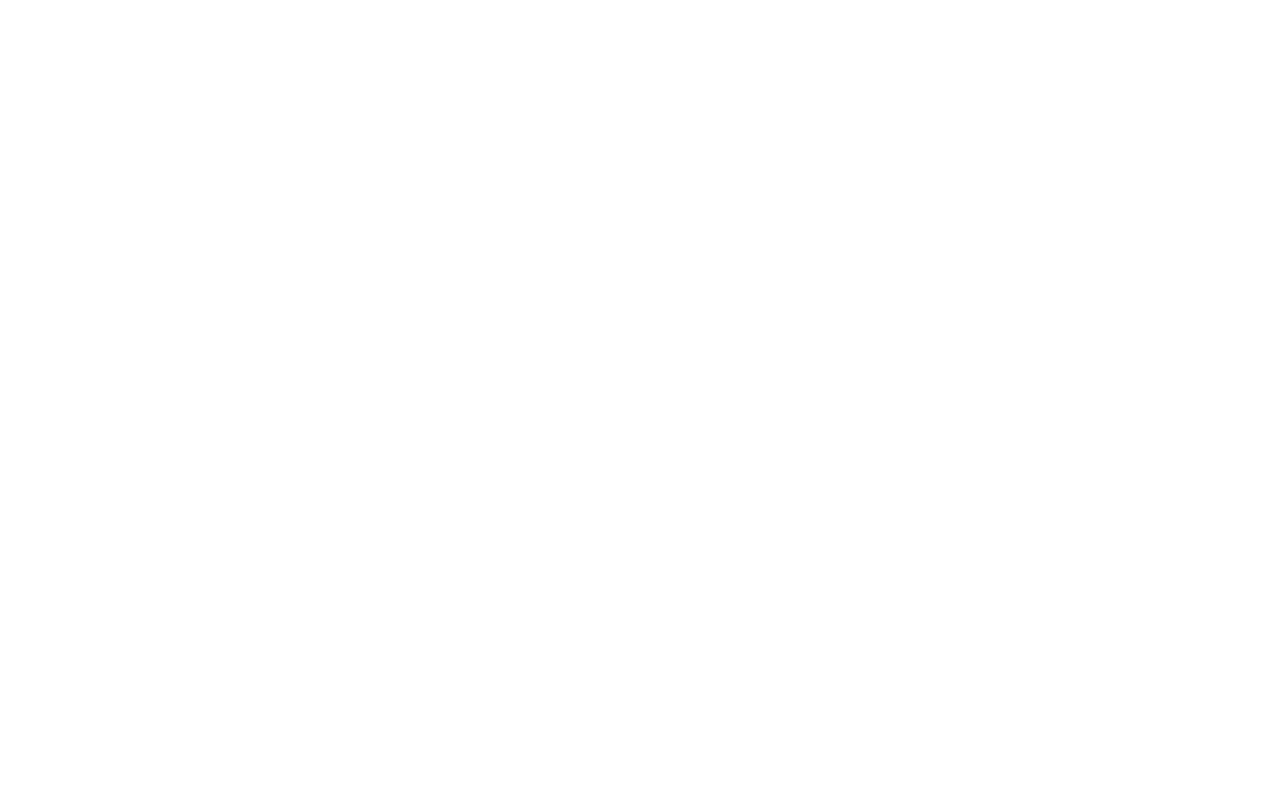
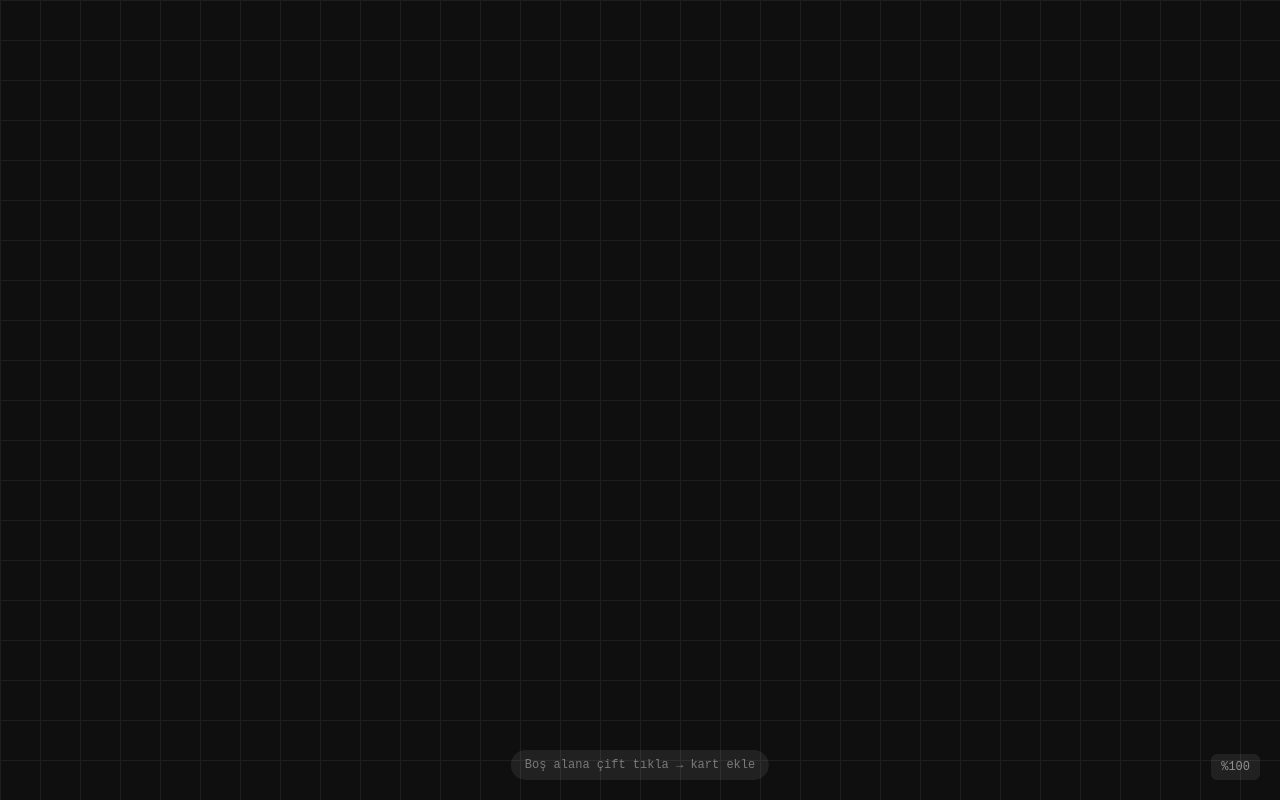
Before and after one commit to ESAT885/sketch-app, a Vue app: page /canvas in a window 1280 px wide. Before the commit this address had no page. Built offline with nearby package versions, Linux system fonts and the light colour scheme; the HTML template or start-up script is replaced by a standard one.

Commit message:
canvanın scale problemi çözüldü

```diff
--- a/src/components/CanvasMenus.vue
+++ b/src/components/CanvasMenus.vue
@@ -67,9 +67,8 @@ function addDiagram() {
           📦 Diagram Ekle
         </button>
 
-        <button class=" p-2 rounded b-3"
-        @click="objectsStore.toggleConnectionMode()"
-        :class="objectsStore.connectionMode ? 'bg-green-500' : 'bg-blue-500'">
+        <button class=" p-2 rounded b-3" @click="objectsStore.toggleConnectionMode()"
+          :class="objectsStore.connectionMode ? 'bg-green-500' : 'bg-blue-500'">
           Bağlantı
         </button>
 
--- a/src/components/canvas/InfiniteCanvas.vue
+++ b/src/components/canvas/InfiniteCanvas.vue
@@ -1,15 +1,15 @@
 <script setup lang="ts">
+import { useObjectsStore } from "@/stores/object.store";
 import { ref, computed } from "vue";
-
-const x = ref(0);
-const y = ref(0);
+const objectsStore = useObjectsStore();
+// --- Pan & Zoom ---
+const x = ref(window.innerWidth / 2 - 50000); // canvas ortalanmış başlangıç
+const y = ref(window.innerHeight / 2 - 50000);
 const scale = ref(1);
 
 let dragging = false;
 let startX = 0;
 let startY = 0;
-
-const canvasRef = ref<HTMLDivElement | null>(null); // canvas wrapper
 
 function mouseDown(e: MouseEvent) {
   dragging = true;
@@ -20,11 +20,8 @@ function mouseDown(e: MouseEvent) {
 function mouseMove(e: MouseEvent) {
   if (!dragging) return;
 
-  const dx = e.clientX - startX;
-  const dy = e.clientY - startY;
-
-  x.value += dx;
-  y.value += dy;
+  x.value += e.clientX - startX;
+  y.value += e.clientY - startY;
 
   startX = e.clientX;
   startY = e.clientY;
@@ -40,76 +37,87 @@ function wheel(e: WheelEvent) {
   const zoomIntensity = 0.1;
   const delta = e.deltaY > 0 ? -zoomIntensity : zoomIntensity;
 
-  const newScale = scale.value + delta;
-  if (newScale < 0.2 || newScale > 4) return;
+  // zoom limitleri
+  const newScale = Math.min(4, Math.max(0.2, scale.value + delta));
 
-  const rect = canvasRef.value!.getBoundingClientRect();
-  const mouseX = e.clientX - rect.left;
-  const mouseY = e.clientY - rect.top;
+  const mouseX = e.clientX;
+  const mouseY = e.clientY;
 
-  // Mouse'un world koordinatları
   const wx = (mouseX - x.value) / scale.value;
   const wy = (mouseY - y.value) / scale.value;
 
   scale.value = newScale;
 
-  // Pan'ı güncelle, fare sabit kalacak
   x.value = mouseX - wx * scale.value;
   y.value = mouseY - wy * scale.value;
 }
 
 const canvasStyle = computed(() => ({
   transform: `translate(${x.value}px, ${y.value}px) scale(${scale.value})`,
-  transformOrigin: "0 0"
+  transformOrigin: "0 0",
 }));
+
 const gridStyle = computed(() => ({
   backgroundSize: `${40 * scale.value}px ${40 * scale.value}px`,
-  backgroundPosition: `${x.value * scale.value}px ${y.value * scale.value}px`
-}))
+  backgroundPosition: `${x.value}px ${y.value}px`,
+}));
+
+function canvasClick(e: MouseEvent) {
+  console.log("Canvas clicked at:", e.clientX, e.clientY);
+  // Eğer canvas sürükleniyorsa ekleme yapma
+  if (dragging) return;
+
+  const cx = (e.clientX - x.value) / scale.value;
+  const cy = (e.clientY - y.value) / scale.value;
+
+  objectsStore.addObject({
+    type: "note",
+    x: cx,
+    y: cy,
+    size: 150,
+    title: "",
+  });
+  console.log("Canvas clicked at:", objectsStore.objects);
+}
+
 </script>
 
 <template>
-  <div
-    class="viewport"
-    @mousedown="mouseDown"
-    @mousemove="mouseMove"
-    @mouseup="mouseUp"
-    @mouseleave="mouseUp"
-    @wheel.prevent="wheel"
-  >
+  <div class="viewport" @mousedown="mouseDown" @mousemove="mouseMove" @mouseup="mouseUp" @mouseleave="mouseUp"
+    @wheel.prevent="wheel" @click="canvasClick">
     <div class="grid" :style="gridStyle"></div>
-
-    <div ref="canvasRef" class="canvas" :style="canvasStyle">
-      <slot/>
+    <div class="canvas" :style="canvasStyle">
+      <slot />
     </div>
   </div>
-
 </template>
 
 <style>
-.viewport{
-  width:100vw;
-  height:100vh;
-  overflow:hidden;
-  position:relative;
-  background:#111;
+.viewport {
+  width: 100vw;
+  height: 100vh;
+  overflow: hidden;
+  position: relative;
+  background: #111;
   cursor: grab;
 }
-.viewport:active { cursor: grabbing; }
 
-.grid{
-  position:absolute;
-   inset:0;
-  pointer-events:none;
+.viewport:active {
+  cursor: grabbing;
+}
+
+.grid {
+  position: absolute;
+  inset: 0;
+  pointer-events: none;
   background-image:
     linear-gradient(#222 1px, transparent 1px),
-    linear-gradient(90deg,#222 1px, transparent 1px);
-  background-size:40px 40px;
+    linear-gradient(90deg, #222 1px, transparent 1px);
 }
 
-.canvas{
-  position:absolute;
-  width:100000px;
-  height:100000px;
+.canvas {
+  position: absolute;
+  width: 100000px;
+  height: 100000px;
 }
 </style>
--- a/src/router/index.ts
+++ b/src/router/index.ts
@@ -1,6 +1,6 @@
 import { createRouter, createWebHistory } from 'vue-router'
 import HomeView from '../views/HomeView.vue'
-
+import denemeCard from '../views/denemeCard.vue'
 const router = createRouter({
   history: createWebHistory(import.meta.env.BASE_URL),
   routes: [
@@ -9,6 +9,11 @@ const router = createRouter({
       name: 'home',
       component: HomeView,
     },
+    {
+      path: '/canvas',
+      name: 'canvas',
+      component: denemeCard,
+    }
   ],
 })
 
--- a/src/stores/object.store.ts
+++ b/src/stores/object.store.ts
@@ -19,7 +19,7 @@ export interface Connection {
 export const useObjectsStore = defineStore("objects", {
   state: () => ({
     objects: [
-      { id: crypto.randomUUID().toString(), type: "note", x: 100, y: 100, size: 150, color: "", title: 'Alışveriş Listesi', text: 'Alışveriş listesi' },
+      { id: crypto.randomUUID().toString(), type: "note", x:  49992 , y: 50000, size: 150, color: "", title: 'Alışveriş Listesi', text: 'Alışveriş listesi' },
       { id: crypto.randomUUID().toString(), type: "doc", x: 300, y: 100, size: 150, color: "gray", title: 'Not 2', text: 'Not 2' },
       { id: crypto.randomUUID().toString(), type: "note", x: 500, y: 100, size: 150, color: "", title: 'Not 3', text: 'Not 3' }
     ] as CanvasObject[],
--- /dev/null
+++ b/src/views/denemeCard.vue
@@ -0,0 +1,274 @@
+<script setup lang="ts">
+import { ref, computed } from "vue";
+
+// --- Pan & Zoom ---
+const x = ref(window.innerWidth / 2 - 50000);
+const y = ref(window.innerHeight / 2 - 50000);
+const scale = ref(1);
+
+let dragging = false;
+let startX = 0;
+let startY = 0;
+
+function mouseDown(e: MouseEvent) {
+  const target = e.target as HTMLElement;
+  if (target.closest(".card")) return;
+  dragging = true;
+  startX = e.clientX;
+  startY = e.clientY;
+}
+
+function mouseMove(e: MouseEvent) {
+  if (!dragging) return;
+  x.value += e.clientX - startX;
+  y.value += e.clientY - startY;
+  startX = e.clientX;
+  startY = e.clientY;
+}
+
+function mouseUp() {
+  dragging = false;
+}
+
+function wheel(e: WheelEvent) {
+  e.preventDefault();
+  const delta = e.deltaY > 0 ? -0.1 : 0.1;
+  const newScale = Math.min(4, Math.max(0.2, scale.value + delta));
+
+  const mouseX = e.clientX;
+  const mouseY = e.clientY;
+  const wx = (mouseX - x.value) / scale.value;
+  const wy = (mouseY - y.value) / scale.value;
+
+  scale.value = newScale;
+  x.value = mouseX - wx * scale.value;
+  y.value = mouseY - wy * scale.value;
+}
+
+const canvasStyle = computed(() => ({
+  transform: `translate(${x.value}px, ${y.value}px) scale(${scale.value})`,
+  transformOrigin: "0 0",
+}));
+
+const gridStyle = computed(() => ({
+  backgroundSize: `${40 * scale.value}px ${40 * scale.value}px`,
+  backgroundPosition: `${x.value}px ${y.value}px`,
+}));
+
+// --- Cards ---
+interface Card {
+  id: number;
+  cx: number;  // canvas koordinatı
+  cy: number;
+  text: string;
+  color: string;
+  editing: boolean;
+}
+
+const cards = ref<Card[]>([]);
+let nextId = 1;
+
+const COLORS = ["#fef08a", "#bbf7d0", "#bfdbfe", "#fecaca", "#e9d5ff", "#fed7aa"];
+
+function addCard(e: MouseEvent) {
+  // Sadece boş alana çift tıklandığında ekle
+  const target = e.target as HTMLElement;
+  if (target.closest(".card")) return;
+
+  // Ekran koordinatını canvas koordinatına çevir
+  const cx = (e.clientX - x.value) / scale.value;
+  const cy = (e.clientY - y.value) / scale.value;
+
+  cards.value.push({
+    id: nextId++,
+    cx: cx - 100,
+    cy: cy - 60,
+    text: "",
+    color: COLORS[Math.floor(Math.random() * COLORS.length)] || "#ffffff",
+    editing: true,
+  });
+}
+
+function deleteCard(id: number) {
+  cards.value = cards.value.filter(c => c.id !== id);
+}
+
+// --- Card drag ---
+let cardDragging: Card | null = null;
+let cardStartMouseX = 0;
+let cardStartMouseY = 0;
+let cardStartCX = 0;
+let cardStartCY = 0;
+
+function cardMouseDown(e: MouseEvent, card: Card) {
+  const target = e.target as HTMLElement;
+  if (target.tagName === "TEXTAREA" || target.closest(".delete-btn")) return;
+  e.stopPropagation();
+  cardDragging = card;
+  cardStartMouseX = e.clientX;
+  cardStartMouseY = e.clientY;
+  cardStartCX = card.cx;
+  cardStartCY = card.cy;
+
+  window.addEventListener("mousemove", onCardMove);
+  window.addEventListener("mouseup", onCardUp);
+}
+
+function onCardMove(e: MouseEvent) {
+  if (!cardDragging) return;
+  const dx = (e.clientX - cardStartMouseX) / scale.value;
+  const dy = (e.clientY - cardStartMouseY) / scale.value;
+  cardDragging.cx = cardStartCX + dx;
+  cardDragging.cy = cardStartCY + dy;
+}
+
+function onCardUp() {
+  cardDragging = null;
+  window.removeEventListener("mousemove", onCardMove);
+  window.removeEventListener("mouseup", onCardUp);
+}
+</script>
+
+<template>
+  <div
+    class="viewport"
+    @mousedown="mouseDown"
+    @mousemove="mouseMove"
+    @mouseup="mouseUp"
+    @mouseleave="mouseUp"
+    @wheel.prevent="wheel"
+    @dblclick="addCard"
+  >
+    <!-- Grid -->
+    <div class="grid" :style="gridStyle" />
+
+    <!-- Canvas -->
+    <div class="canvas" :style="canvasStyle">
+      <!-- Cards -->
+      <div
+        v-for="card in cards"
+        :key="card.id"
+        class="card"
+        :style="{ left: card.cx + 'px', top: card.cy + 'px', background: card.color }"
+        @mousedown="cardMouseDown($event, card)"
+      >
+        <button class="delete-btn" @click="deleteCard(card.id)">✕</button>
+        <textarea
+          v-model="card.text"
+          placeholder="Notunu yaz..."
+          @focus="card.editing = true"
+          @blur="card.editing = false"
+        />
+      </div>
+    </div>
+
+    <!-- UI -->
+    <div class="hint">Boş alana çift tıkla → kart ekle</div>
+    <div class="zoom-info">%{{ Math.round(scale * 100) }}</div>
+  </div>
+</template>
+
+<style scoped>
+.viewport {
+  width: 100vw;
+  height: 100vh;
+  overflow: hidden;
+  position: relative;
+  background: #0f0f0f;
+  cursor: grab;
+  user-select: none;
+}
+.viewport:active { cursor: grabbing; }
+
+.grid {
+  position: absolute;
+  inset: 0;
+  pointer-events: none;
+  background-image:
+    linear-gradient(#1e1e1e 1px, transparent 1px),
+    linear-gradient(90deg, #1e1e1e 1px, transparent 1px);
+}
+
+.canvas {
+  position: absolute;
+  left: 0;
+  top: 0;
+  width: 100000px;
+  height: 100000px;
+}
+
+.card {
+  position: absolute;
+  width: 200px;
+  min-height: 120px;
+  border-radius: 10px;
+  box-shadow: 0 4px 20px rgba(0,0,0,0.4);
+  display: flex;
+  flex-direction: column;
+  cursor: move;
+  transition: box-shadow 0.15s;
+}
+.card:hover {
+  box-shadow: 0 8px 30px rgba(0,0,0,0.5);
+}
+
+.delete-btn {
+  align-self: flex-end;
+  margin: 6px 6px 0 0;
+  background: transparent;
+  border: none;
+  font-size: 12px;
+  color: rgba(0,0,0,0.35);
+  cursor: pointer;
+  line-height: 1;
+  padding: 2px 4px;
+  border-radius: 4px;
+  transition: color 0.1s, background 0.1s;
+}
+.delete-btn:hover {
+  color: #ef4444;
+  background: rgba(0,0,0,0.08);
+}
+
+textarea {
+  flex: 1;
+  background: transparent;
+  border: none;
+  outline: none;
+  resize: none;
+  padding: 4px 12px 12px;
+  font-size: 14px;
+  font-family: 'Georgia', serif;
+  color: #1a1a1a;
+  line-height: 1.5;
+  cursor: text;
+  min-height: 80px;
+}
+
+.hint {
+  position: fixed;
+  bottom: 20px;
+  left: 50%;
+  transform: translateX(-50%);
+  background: rgba(255,255,255,0.08);
+  color: rgba(255,255,255,0.4);
+  font-size: 12px;
+  padding: 6px 14px;
+  border-radius: 20px;
+  pointer-events: none;
+  font-family: monospace;
+}
+
+.zoom-info {
+  position: fixed;
+  bottom: 20px;
+  right: 20px;
+  background: rgba(255,255,255,0.08);
+  color: rgba(255,255,255,0.5);
+  font-size: 12px;
+  padding: 4px 10px;
+  border-radius: 6px;
+  font-family: monospace;
+  pointer-events: none;
+}
+</style>
```
